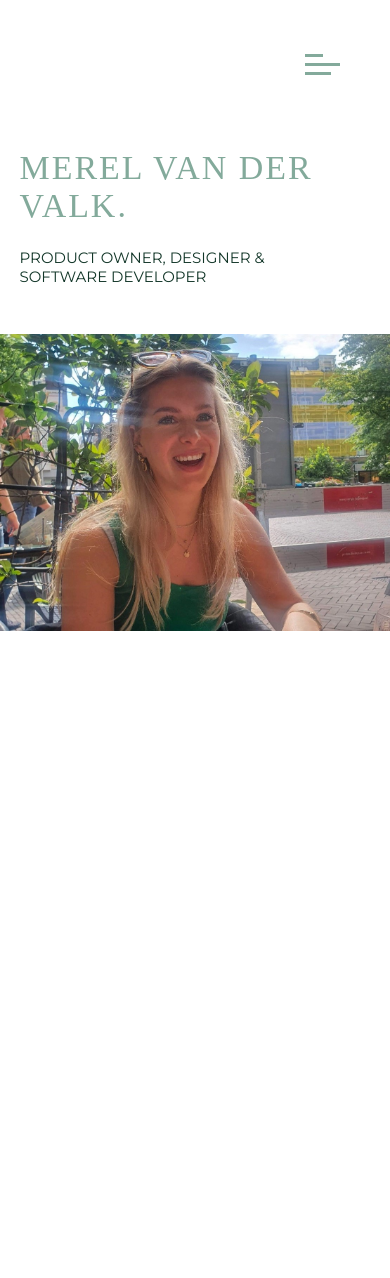
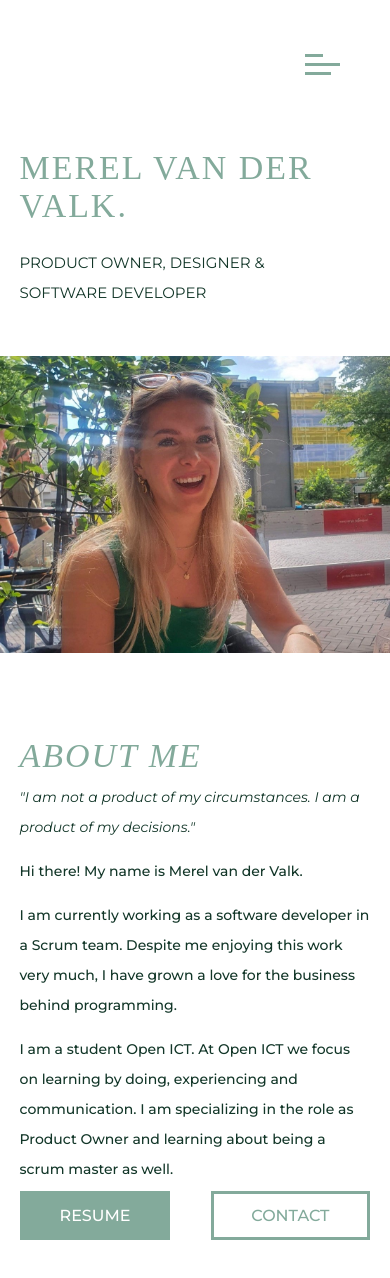
Before and after one commit to MerelValk/portfolio-july-2022, a React (Create React App) app: page / in a window 390 px wide. Shown: the top 1278 px of the page. Before the commit the page ends 844 px from the top, so only its background shows below. Built offline with nearby package versions, Linux system fonts and the light colour scheme; a web font is replaced by a local one.

Commit message:
About page and responsive

```diff
--- /dev/null
+++ b/src/components/about/About.jsx
@@ -0,0 +1,27 @@
+import React from 'react';
+import style from './about.module.css'
+
+
+export default function About() {
+  return (
+      <div className={style.container}>
+        <div className={style.leftContainer}>
+          <img src="MerelWater.jpg" alt="Merel lachend met glas water" className={style.aboutImage}/>
+        </div>
+        <div className={style.rightContainer}>
+          <h2>About me</h2>
+          <p className="subtitle">"I am not a product of my circumstances. I am a product of my decisions."</p>
+          <p>Hi there! My name is Merel van der Valk.</p>
+          <p>I am currently working as a software developer in a Scrum team.
+            Despite me enjoying this work very much, I have grown a love for the business behind programming.</p>
+          <p>I am a student Open ICT. At Open ICT we focus on learning by doing, experiencing and
+            communication. I am specializing in the role as Product Owner and learning about being
+            a scrum master as well.</p>
+          <div className={style.buttonContainer}>
+            <a href="/" className="primary-button">Resume</a>
+            <a href="/" className="secondary-button">Contact</a>
+          </div>
+        </div>
+      </div>
+  )
+}
--- /dev/null
+++ b/src/components/about/about.module.css
@@ -0,0 +1,52 @@
+.container {
+    width: 100%;
+    display: flex;
+    justify-content: space-between;
+    padding: 10em 0;
+}
+
+.leftContainer {
+    max-width: 40%;
+}
+
+.rightContainer {
+    width: 60%;
+    padding: 0 50px;
+    display: flex;
+    flex-direction: column;
+}
+
+.aboutImage {
+    width: 100%;
+    max-height: 700px;
+}
+
+.buttonContainer {
+    max-width: 350px;
+    height: 30%;
+    display: flex;
+    justify-content: space-between;
+    align-items: center;
+}
+
+@media screen and (max-width: 1100px) {
+    .rightContainer {
+        padding: 0 25px;
+    }
+}
+
+@media screen and (max-width: 767px) {
+    .container {
+        flex-direction: column-reverse;
+        align-items: center;
+        padding: 5em 0;
+    }
+
+    .rightContainer {
+        width: 90%;
+    }
+
+    .aboutImage {
+        display: none;
+    }
+}
--- a/src/components/header/Header.jsx
+++ b/src/components/header/Header.jsx
@@ -8,8 +8,8 @@ export default function Header() {
         <div className={style.leftContainer}>
           <div>
             <h1>Merel van der Valk.</h1>
-            <h2>PRODUCT OWNER, DESIGNER &</h2>
-            <h2>SOFTWARE DEVELOPER</h2>
+            <p className={style.headerSubtitle}>PRODUCT OWNER, DESIGNER &</p>
+            <p className={style.headerSubtitle}>SOFTWARE DEVELOPER</p>
           </div>
           <a className={style.arrowButton}>
             <Arrow className={style.arrowIcon} />
--- a/src/components/header/header.module.css
+++ b/src/components/header/header.module.css
@@ -13,6 +13,15 @@
     display: flex;
     flex-direction: column;
     justify-content: space-between;
+}
+
+.headerSubtitle {
+    font-family: var(--main-text);
+    font-weight: 400;
+    color: var(--text-color);
+    font-size: 15px;
+    margin: 0;
+    text-transform: uppercase;
 }
 
 .arrowButton {
@@ -69,4 +78,7 @@
     .headerImageMobile {
         display: none;
     }
+    .headerSubtitle {
+        font-size: calc(15px  +  3  * ((100vw -  767px ) / 623 ));
+    }
 }
--- a/src/pages/MainPage.jsx
+++ b/src/pages/MainPage.jsx
@@ -1,10 +1,12 @@
 import React from 'react';
 import Header from '../components/header/Header';
+import About from '../components/about/About';
 
 export default function MainPage() {
   return (
       <>
         <Header />
+        <About />
       </>
   )
 }
--- a/src/styles/global.css
+++ b/src/styles/global.css
@@ -10,24 +10,75 @@ h1 {
 }
 
 h2 {
+    font-family: var(--header-text);
+    font-weight: 400;
+    font-size: calc(40px + 10 * ((100vw - 767px) / 623));
+    text-transform: uppercase;
+    color: var(--header-color);
+    letter-spacing: 2px;
+    font-style: italic;
+    margin: 0;
+}
+
+.subtitle {
     font-family: var(--main-text);
+    font-size: 14px;
+    font-style: italic;
+    color: var(--text-color);
     font-weight: 400;
+}
+
+p {
+    font-family: var(--main-text);
+    font-size: 14px;
     color: var(--text-color);
-    font-size: 15px;
-    margin: 0;
-    text-transform: uppercase;
+    font-weight: 500;
+    margin: 0.5em 0;
+    line-height: 30px;
 }
 
 a {
     font-family: var(--main-text);
 }
 
-span {
-    font-family: var(--main-text);
+.primary-button {
+    text-decoration: none;
+    color: white;
+    background-color: var(--light-green);
+    padding: 15px 40px;
+    text-transform: uppercase;
+    font-weight: 500;
+}
+
+.secondary-button {
+    text-decoration: none;
+    color: var(--light-green);
+    background-color: white;
+    padding: 12px 37px; /*minus width of border*/
+    text-transform: uppercase;
+    font-weight: 500;
+    border: 3px solid var(--light-green);
 }
 
 @media screen and (min-width: 767px) {
-    h2 {
-        font-size: calc(15px  +  3  * ((100vw -  767px ) / 623 ));
+    .subtitle, p {
+        font-size: calc(14px + 4 * ((100vw - 767px ) / 623 ));
+    }
+
+    p {
+        line-height: calc(22px + 5 * ((100vw - 767px ) / 623 ));
     }
 }
+
+@media screen and (min-width: 1390px) {
+    h2 {
+        margin-top: 35px;
+    }
+    .subtitle, p {
+        font-size: 18px;
+    }
+
+    p {
+        margin: 1em 0;
+    }
+}
```
Also changed, not shown: public/MerelWater.jpg (added).
